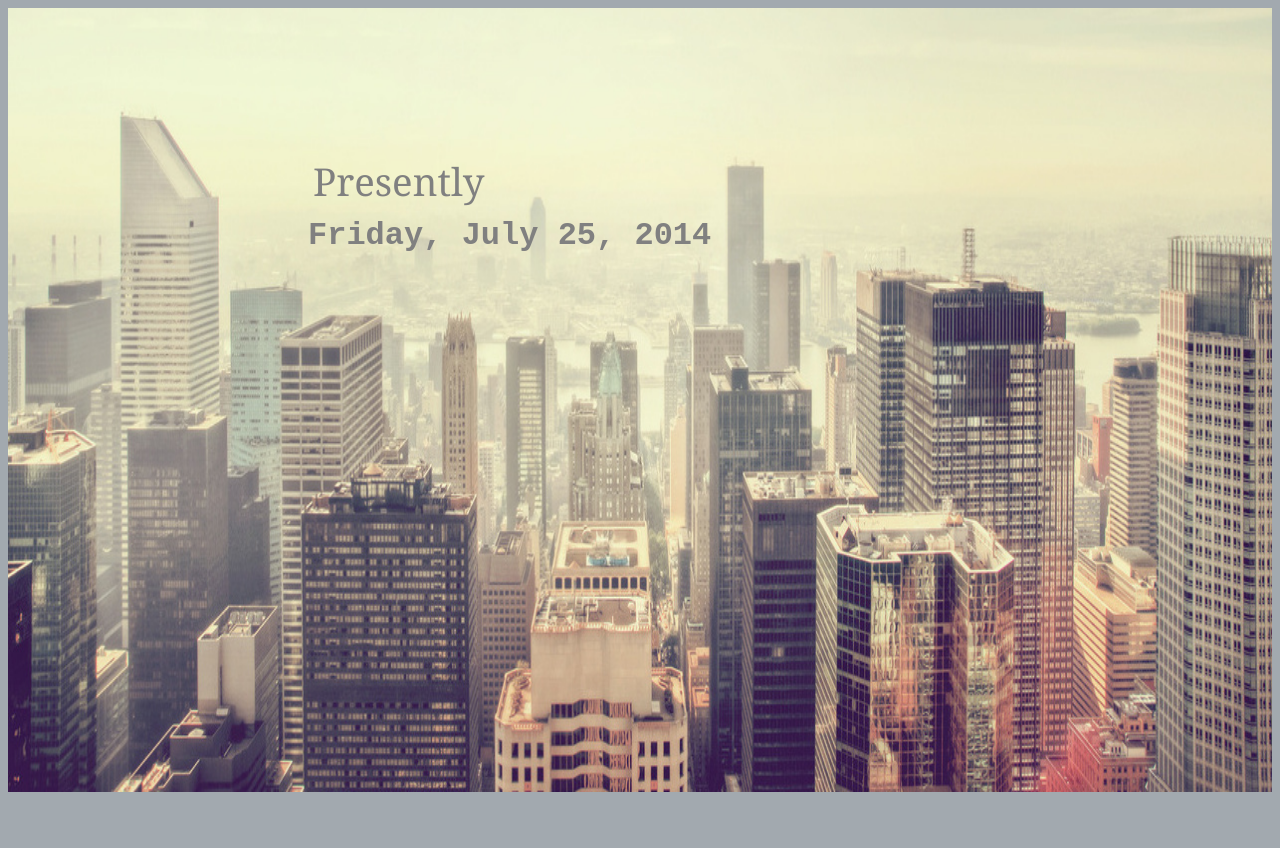
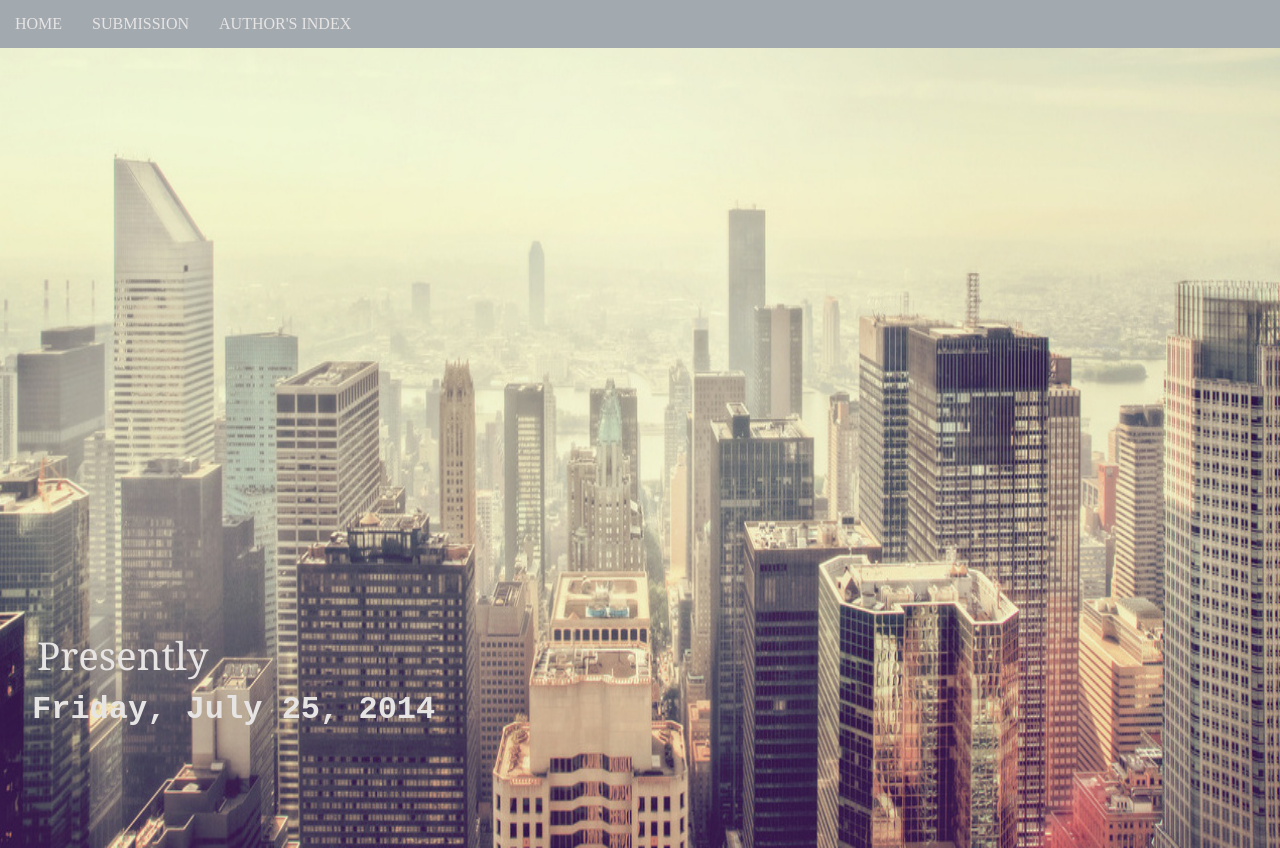
Before and after one commit to kathyxchen/prelim-website, a PHP site: page / in a window 1280 px wide. Before the commit the page ends 792 px from the top, so only its background shows below. Run offline with PHP 8.4, Linux system fonts and the light colour scheme; data that the repository does not hold is empty.

Commit message:
Added non-functional menu bar, formatting changes

```diff
--- a/index.php
+++ b/index.php
@@ -5,6 +5,17 @@
 </head>
 <body>
   <div id="container">
+    <div id="menu">
+        <?php
+            $menu = array(
+            'HOME'=>'',
+            'SUBMISSION'=>'submit',
+            "AUTHOR'S INDEX"=>'authind');
+            foreach ($menu as $tab => $link) {
+                echo '<div class="tab">' . $tab . '</div>';
+            }
+        ?>
+    </div>
     <div id="top">
     <div id="overlay">
       <img class="bg" alt="" src="city.jpg" />
--- a/style.css
+++ b/style.css
@@ -1,6 +1,16 @@
 body {
   background-color: #A2A9AF;
+  padding: 0;
+  margin: 0;
 }
+
+.tab {
+    float: left;
+    padding: 15px;
+    color: #E7E4E4;
+}
+
+
 h2 {
   font-family: 'Georgia';
   font-weight: normal;
@@ -31,14 +41,16 @@ h2, .author, .body {
 
 #about {
   position: absolute;
-  margin: auto;
-  top: 110px;
-  left: 300px;
+  margin: 0 auto;
+  top: 70%;
+  padding-top: 1em;
+  padding-left: 1em;
+  padding-right: 1em;
   font-family: 'Courier New';
   font-weight: bold;
-  color: gray;
+  color: #E7E4E4;
   font-size: 200%;
-  z-index: 2;
+  z-index: 3;
 }
 
 #transition {
@@ -55,8 +67,8 @@ h2, .author, .body {
   margin-bottom: 10px;
   float: left;
   background-color: white;
-  width: 300px;
-  height: 300px;
+  width: 304px;
+  height: 304px;
 }
 
 .author {
```
